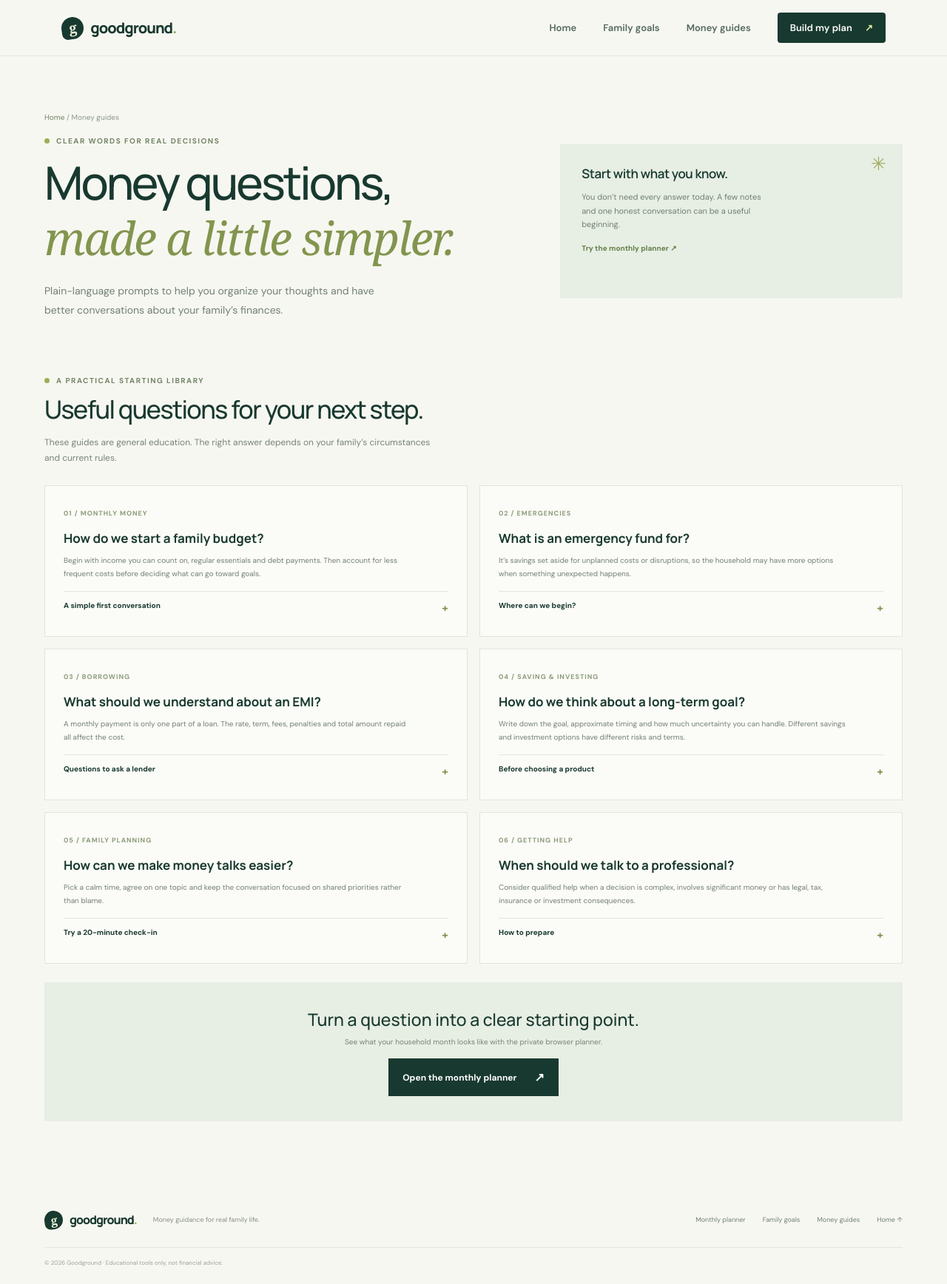
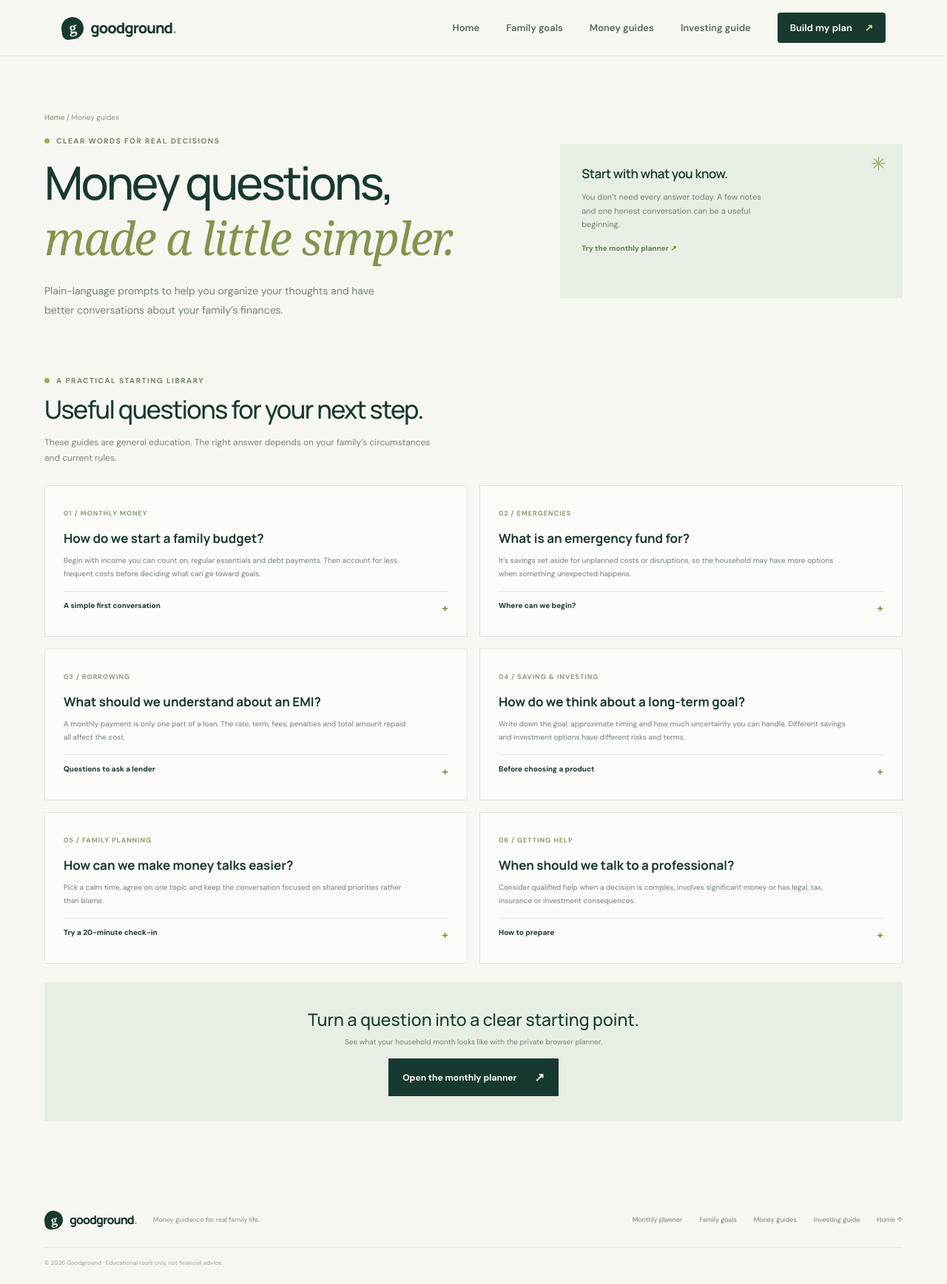
Before and after one commit to Shreyash1122/Goodground-Financial-Guidance, a plain HTML site: page guides.html in a window 1280 px wide. Shown: the whole page at 74% size. Drawn offline with Linux system fonts and the light colour scheme.

```diff
--- a/guides.html
+++ b/guides.html
@@ -9,7 +9,7 @@
     <link rel="stylesheet" href="styles.css" /><link rel="stylesheet" href="pages.css" />
   </head>
   <body>
-    <header class="site-header"><a class="brand" href="index.html"><span class="brand-mark">g</span><span>goodground<span class="brand-period">.</span></span></a><button class="menu-toggle" aria-label="Open navigation" aria-expanded="false"><span></span><span></span></button><nav class="main-nav" aria-label="Main navigation"><a href="index.html">Home</a><a href="goals.html">Family goals</a><a href="guides.html" aria-current="page">Money guides</a><a class="nav-cta" href="planner.html">Build my plan <span>↗</span></a></nav></header>
+    <header class="site-header"><a class="brand" href="index.html"><span class="brand-mark">g</span><span>goodground<span class="brand-period">.</span></span></a><button class="menu-toggle" aria-label="Open navigation" aria-expanded="false"><span></span><span></span></button><nav class="main-nav" aria-label="Main navigation"><a href="index.html">Home</a><a href="goals.html">Family goals</a><a href="guides.html" aria-current="page">Money guides</a><a href="investing.html">Investing guide</a><a class="nav-cta" href="planner.html">Build my plan <span>↗</span></a></nav></header>
     <main>
       <section class="interior-hero"><div><div class="breadcrumb"><a href="index.html">Home</a> / Money guides</div><div class="eyebrow"><span class="eyebrow-dot"></span> Clear words for real decisions</div><h1>Money questions,<br /><em>made a little simpler.</em></h1><p>Plain-language prompts to help you organize your thoughts and have better conversations about your family’s finances.</p></div><aside class="hero-aside"><strong>Start with what you know.</strong><p>You don’t need every answer today. A few notes and one honest conversation can be a useful beginning.</p><a href="planner.html">Try the monthly planner ↗</a></aside></section>
       <section class="page-main"><div class="page-section-title"><div class="eyebrow"><span class="eyebrow-dot"></span> A practical starting library</div><h2>Useful questions for your next step.</h2><p>These guides are general education. The right answer depends on your family’s circumstances and current rules.</p></div>
@@ -24,7 +24,7 @@
         <div class="page-cta"><h3>Turn a question into a clear starting point.</h3><p>See what your household month looks like with the private browser planner.</p><a class="button" href="planner.html">Open the monthly planner <span>↗</span></a></div>
       </section>
     </main>
-    <footer class="site-footer"><a class="brand" href="index.html"><span class="brand-mark">g</span><span>goodground<span class="brand-period">.</span></span></a><p>Money guidance for real family life.</p><div class="footer-links"><a href="planner.html">Monthly planner</a><a href="goals.html">Family goals</a><a href="guides.html">Money guides</a><a href="index.html">Home ↑</a></div><small>© 2026 Goodground · Educational tools only, not financial advice.</small></footer>
+    <footer class="site-footer"><a class="brand" href="index.html"><span class="brand-mark">g</span><span>goodground<span class="brand-period">.</span></span></a><p>Money guidance for real family life.</p><div class="footer-links"><a href="planner.html">Monthly planner</a><a href="goals.html">Family goals</a><a href="guides.html">Money guides</a><a href="investing.html">Investing guide</a><a href="index.html">Home ↑</a></div><small>© 2026 Goodground · Educational tools only, not financial advice.</small></footer>
     <script type="module" src="src/site.js"></script>
   </body>
 </html>
```
